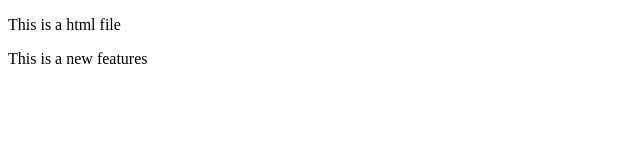
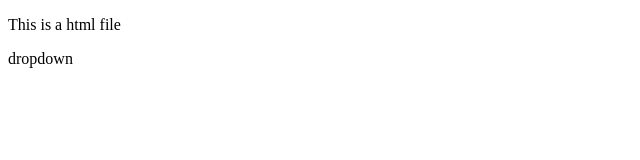
Before and after one commit to Pabitraojha/Local-Repo, a plain HTML site: page index.html in a window 1280 px wide. Shown: the full height of the page, 0-640 px from the left. Drawn offline with Linux system fonts and the light colour scheme.

```diff
--- a/index.html
+++ b/index.html
@@ -6,7 +6,7 @@
     </head>
     <body>
         <p>This is a html file</p>
-        <p>This is a new features</p>
+        <p>dropdown</p>
 
     </body>
 </html>
```
